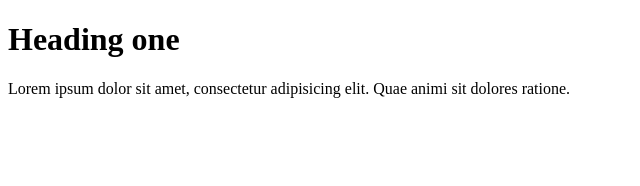
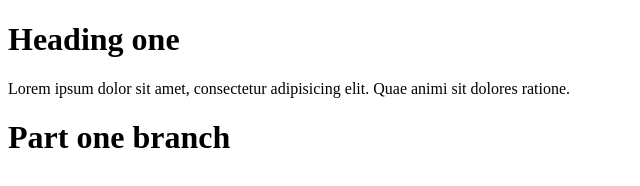
Before and after one commit to anumtaalam-aptech/16-Nov, a plain HTML site: page index.html in a window 1280 px wide. Shown: the whole page, without its empty margins (0-640 px from the left). Drawn offline with Linux system fonts and the light colour scheme.

Commit message:
part1 branch work

```diff
--- a/index.html
+++ b/index.html
@@ -8,5 +8,8 @@
 <body>
     <h1>Heading one</h1>
     <p>Lorem ipsum dolor sit amet, consectetur adipisicing elit. Quae animi sit dolores ratione.</p>
+
+    <!-- Part one branch------------------- -->
+    <h1>Part one branch</h1>
 </body>
 </html>
```
